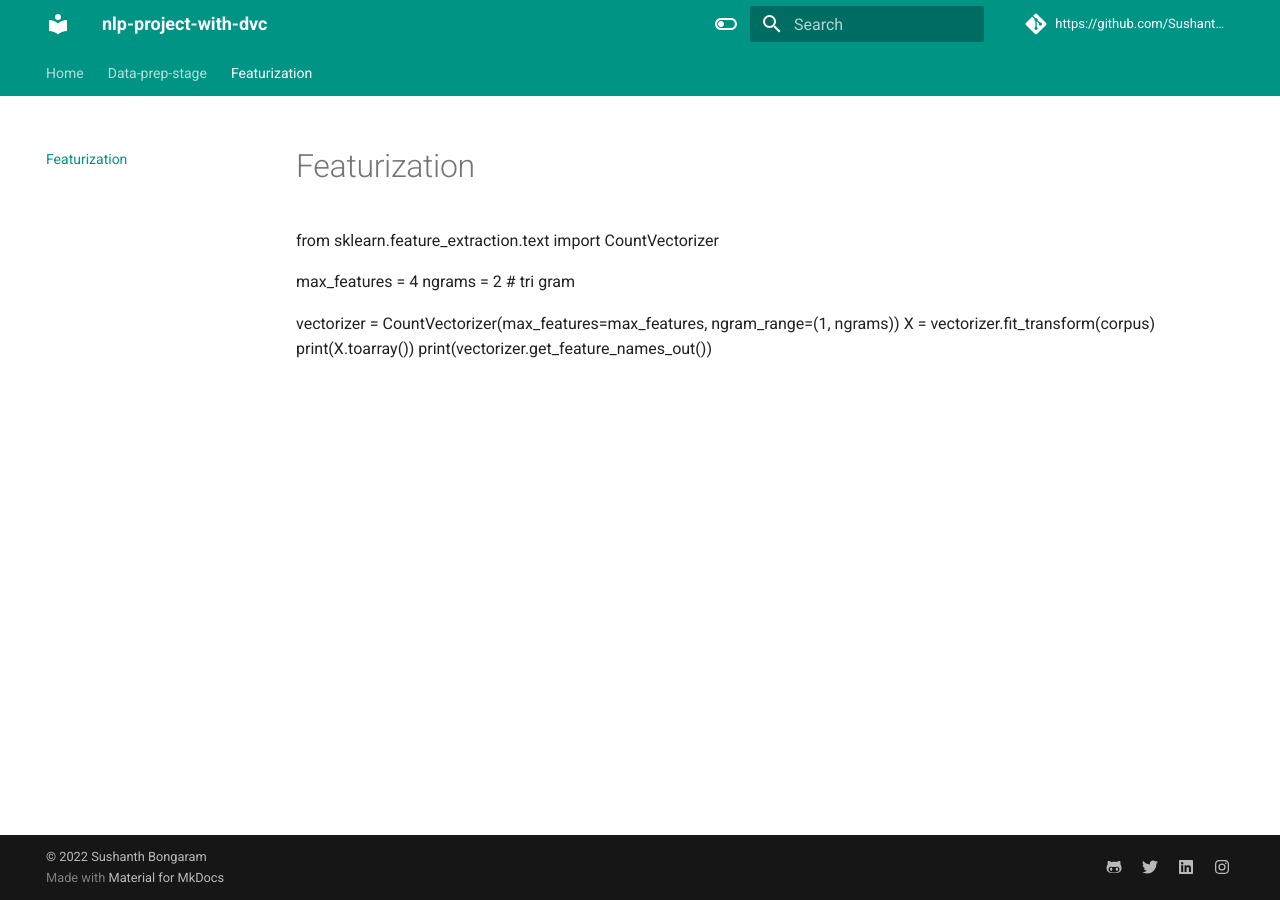
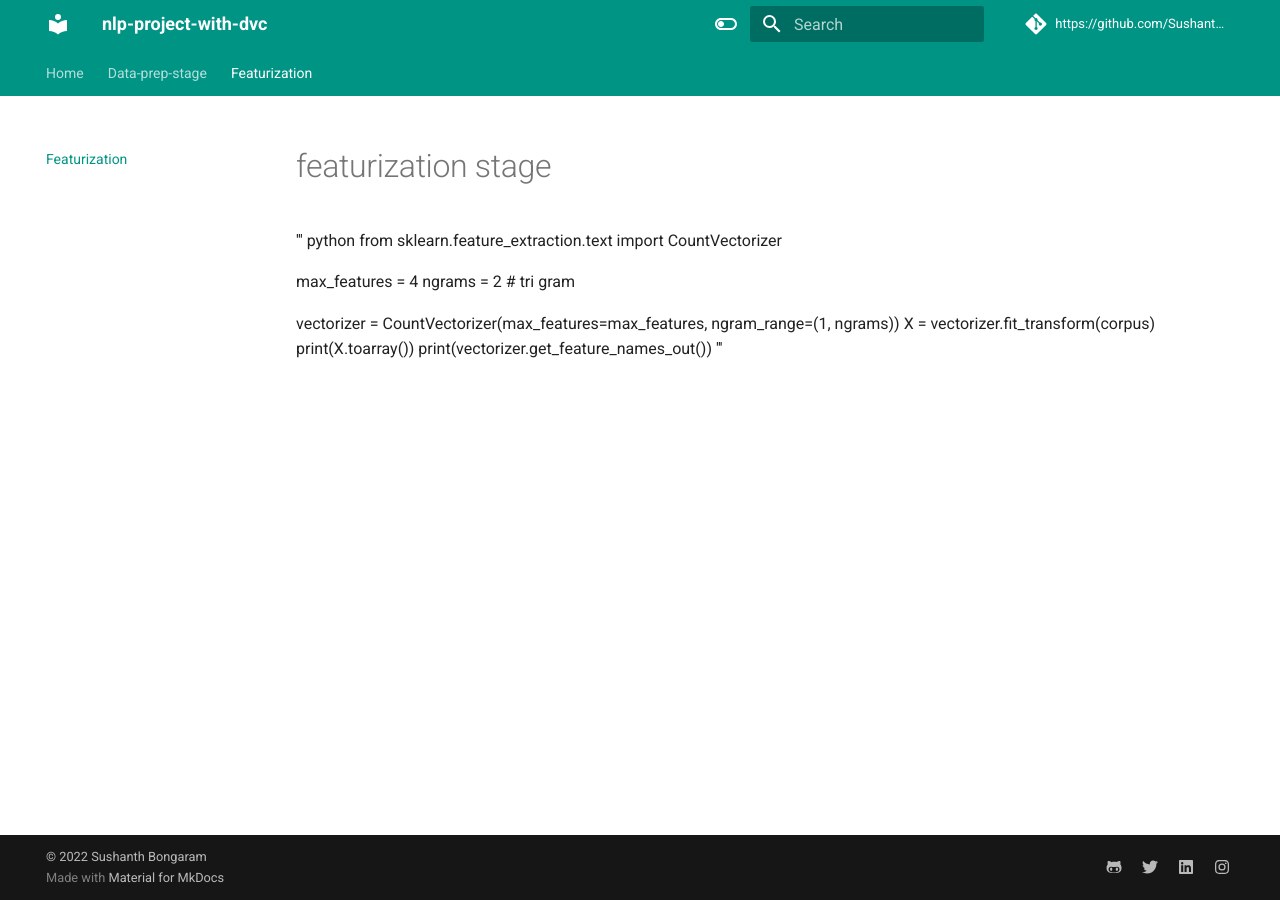
Before and after one commit to Sushanth172308/nlp-project-with-dvc, an MkDocs documentation site: the page built from docs/featurization.md, in a window 1280 px wide. Built offline with MkDocs 1.6.1 and Material for MkDocs 9.7.7, drawn with Linux system fonts in a browser that asks for light colours; comment, search, counter and statistics services are not loaded.

Commit message:
updated featurization

```diff
--- a/docs/featurization.md
+++ b/docs/featurization.md
@@ -1,4 +1,7 @@
-from sklearn.feature_extraction.text import CountVectorizer
+# featurization stage
+
+''' python
+  from sklearn.feature_extraction.text import CountVectorizer
 
 max_features = 4
 ngrams = 2 # tri gram
@@ -7,3 +10,4 @@ vectorizer = CountVectorizer(max_features=max_features, ngram_range=(1, ngrams))
 X = vectorizer.fit_transform(corpus)
 print(X.toarray())
 print(vectorizer.get_feature_names_out())
+'''
```
